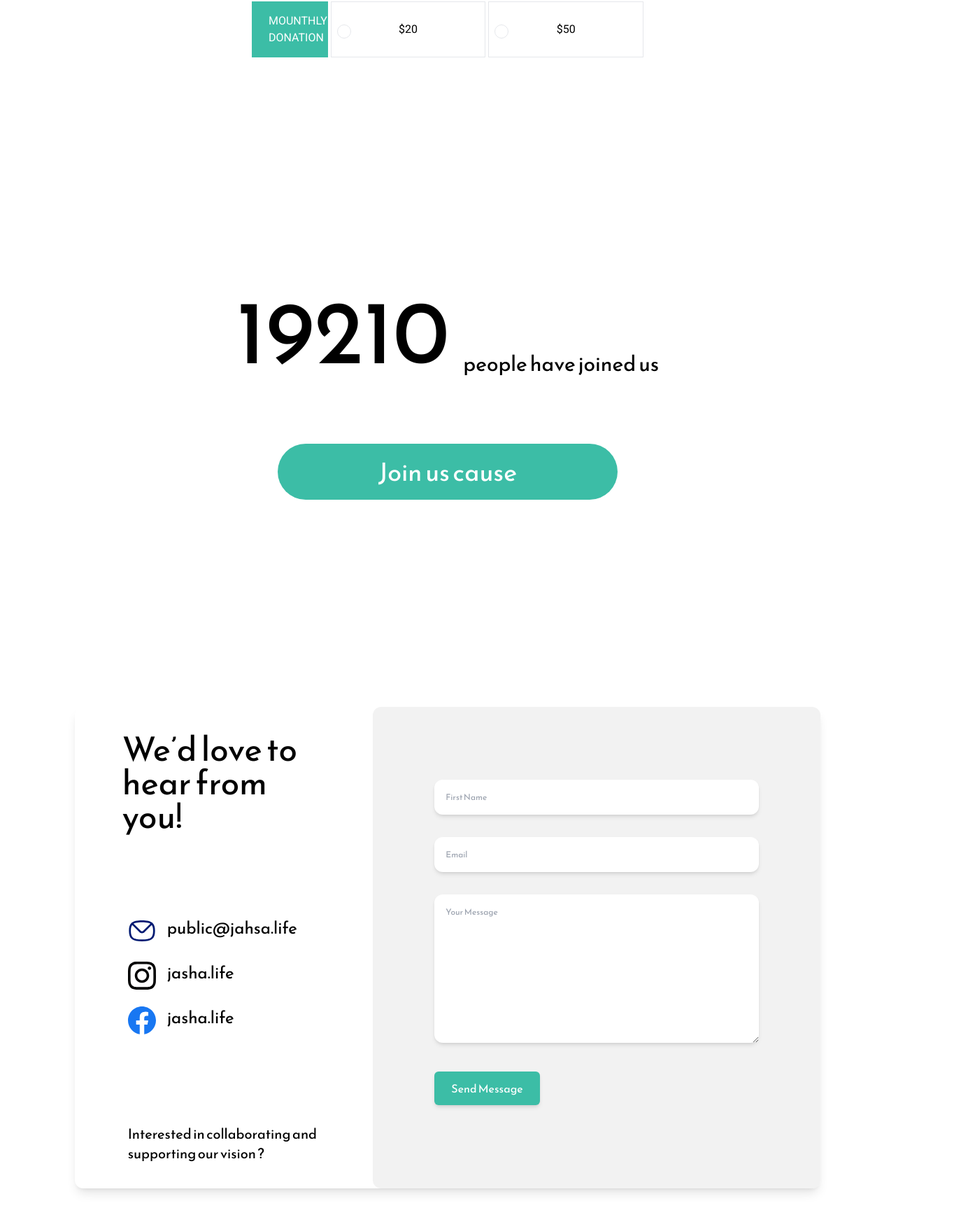
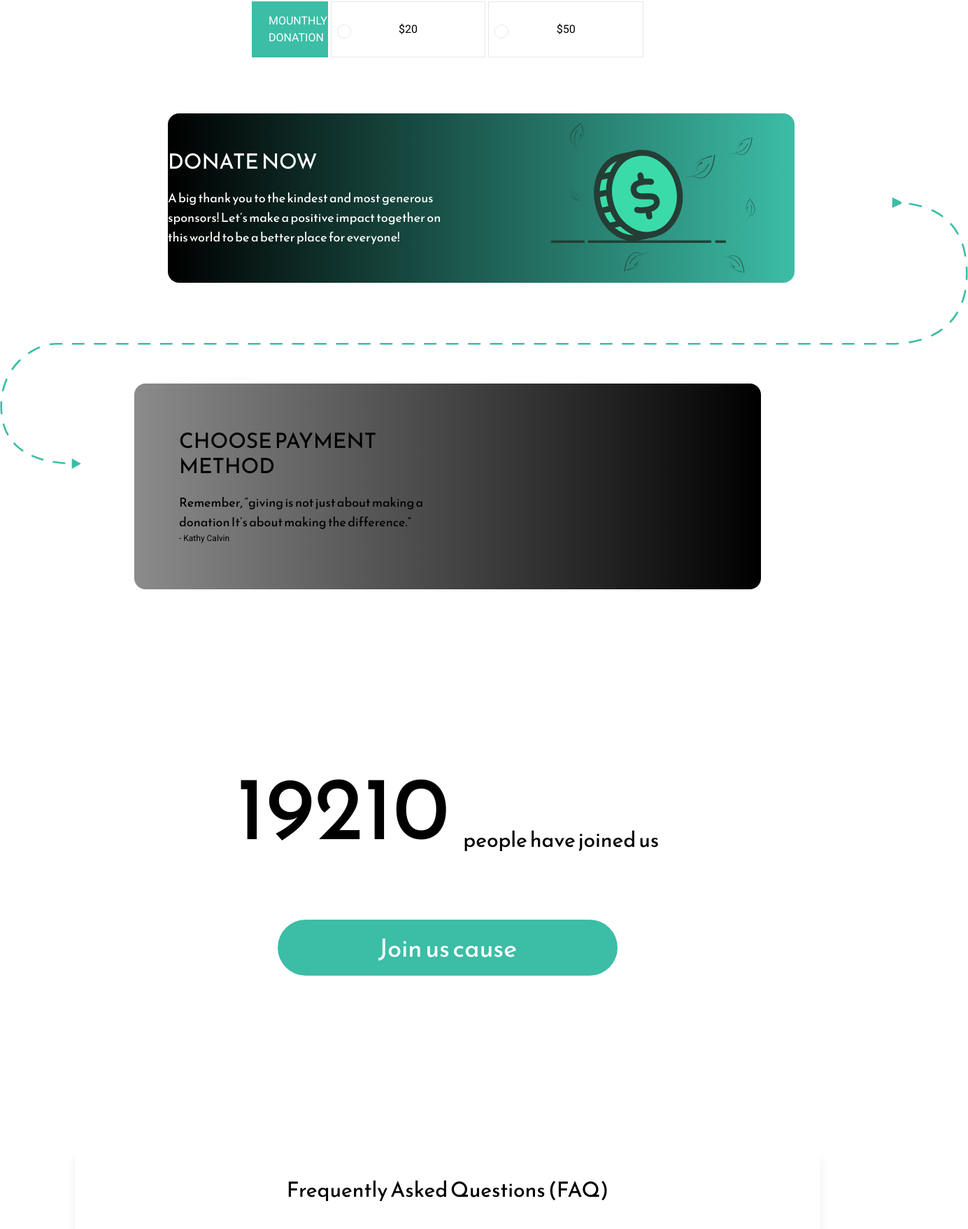
Before and after one commit to AboNazari/JASHA, a React (Create React App) app: page / in a window 1280 px wide. Shown: the part 5564-7320 px from the top of the page at 70% size, 1384 px wide, since content can reach past the window. Built offline with nearby package versions, Linux system fonts and the light colour scheme.

Commit message:
Donation new design stablished

```diff
--- a/src/layouts/Contact.jsx
+++ b/src/layouts/Contact.jsx
@@ -10,8 +10,8 @@ const Contact = () => {
       id="Contact"
       className="w-full h-full lg:h-screen overflow-hidden flex items-center justify-center "
     >
-      <div className="w-11/12 lg:w-10/12 rounded-xl flex  shadow-lg flex-col lg:flex-row mb-4">
-        <div className="w-full lg:w-2/5 p-9 rounded-xl">
+      <div className="w-11/12 lg:w-10/12  flex  shadow-lg flex-col lg:flex-row mb-4">
+        <div className="w-full lg:w-2/5 p-9 ">
           <h3 className="lg:text-5xl text-3xl font-primary leading-relaxed lg:mx-8 mx-4">
             We’d love to hear from you!
           </h3>
@@ -44,7 +44,7 @@ const Contact = () => {
           </p>
         </div>
 
-        <div className="w-full lg:w-3/5 bg-grayLight rounded-xl">
+        <div className="w-full lg:w-3/5 bg-grayLight ">
           <form className="md:m-10 md:p-12 p-8 font-primary">
             <input
               type="text"
--- /dev/null
+++ b/src/layouts/DonationX.jsx
@@ -0,0 +1,41 @@
+import React from "react";
+import { ReactComponent as Leaf } from "../images/Leafs.svg";
+import { ReactComponent as Vector } from "../images/vector.svg";
+
+const DonationX = () => {
+  return (
+    <div className="w-full h-full flex flex-col ">
+      <div className="flex items-center w-[70%] m-auto ml-[240px] justify-end bg-gradient-to-l from-primary to-black rounded-2xl ">
+        <div className="w-3/5  pr-20 ">
+          <h3 className="text-white font-primary text-3xl  mb-5">DONATE NOW</h3>
+          <p className="text-white text-lg font-primary">
+            A big thank you to the kindest and most generous sponsors! Let’s
+            make a positive impact together on this world to be a better place
+            for everyone!
+          </p>
+        </div>
+        <Leaf />
+      </div>
+      {/* Second Section */}
+      <div className="-mt-32 mx-auto ">
+        <Vector />
+      </div>
+      {/* section three */}
+      <div className="flex items-center w-[70%] m-auto h-2/4  justify-end bg-gradient-to-r from-grayX to-black rounded-2xl p-16 -mt-32">
+        <div className="w-2/4">
+          <h3 className=" font-primary text-3xl  mb-5">
+            CHOOSE PAYMENT METHOD
+          </h3>
+          <p className=" text-lg font-primary">
+            Remember, “giving is not just about making a donation It’s about
+            making the difference.”
+          </p>
+          <p> - Kathy Calvin</p>
+        </div>
+        <div className="w-2/4"></div>
+      </div>
+    </div>
+  );
+};
+
+export default DonationX;
--- a/src/layouts/FAQ.jsx
+++ b/src/layouts/FAQ.jsx
@@ -7,7 +7,7 @@ const FAQ = () => {
   return (
     <div id="FAQ" className="w-11/12 lg:w-10/12  shadow-lg  mx-auto p-10 ">
       <h3 className=" font-primary lg:text-3xl text-xl text-center mb-10">
-        Frequesntly Asked Questions (FAQ)
+        Frequently Asked Questions (FAQ)
       </h3>
       <div>
         <ul className=" last:border-b-2 border-b-dark">
--- a/src/pages/Home.jsx
+++ b/src/pages/Home.jsx
@@ -5,7 +5,6 @@ import Benefits from "../layouts/Benefits";
 import Hero from "../layouts/Hero";
 import Mission from "../layouts/Mission";
 import About from "../layouts/About";
-import Donation from "../layouts/Donation";
 import Counter from "../layouts/Counter";
 import Contact from "../layouts/Contact";
 import FAQ from "../layouts/FAQ";
@@ -13,6 +12,10 @@ import Join from "../components/Join";
 import Advisors from "../layouts/Advisors";
 import Partners from "../layouts/Partners";
 import Footer from "../layouts/Footer";
+import Donation from "../layouts/Donation";
+
+import DonationX from "../layouts/DonationX";
+
 const Home = () => {
   const [show, setShow] = useState(false);
 
@@ -25,10 +28,11 @@ const Home = () => {
       <About />
       <Partners />
       <Donation />
+      <DonationX />
       <Counter setShow={setShow} />
       {show && <Join setShow={setShow} />}
+      <FAQ />
       <Contact />
-      <FAQ />
       <Footer />
     </div>
   );
```
Also changed, not shown: src/images/Leafs.svg (added), src/images/vector.svg (added).
